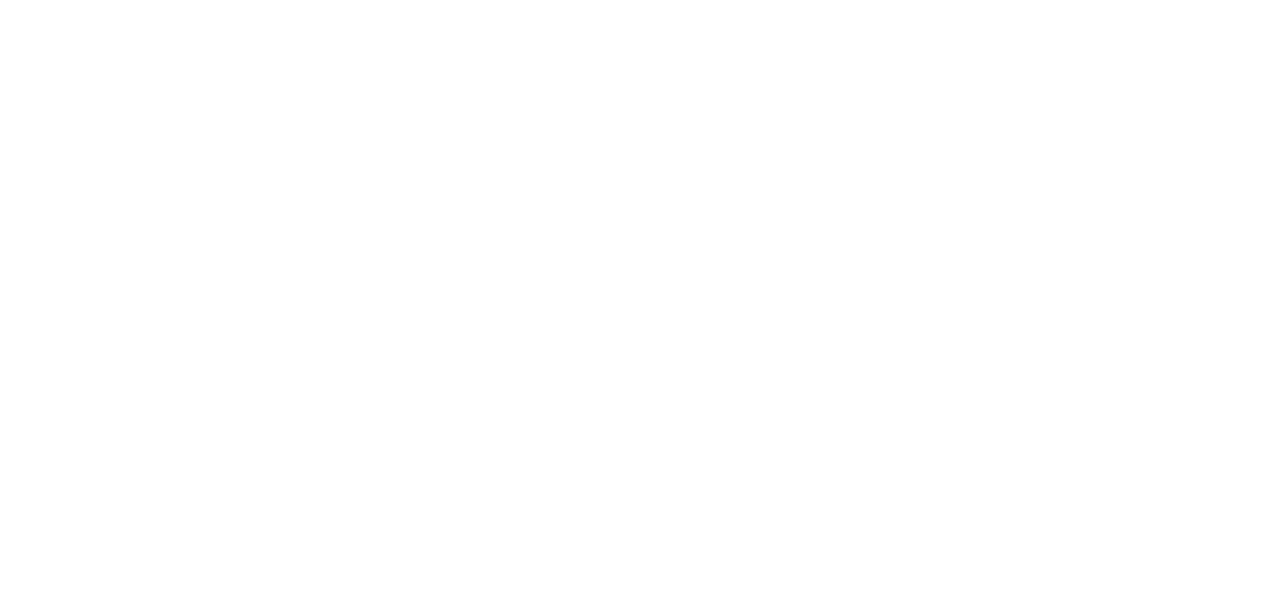
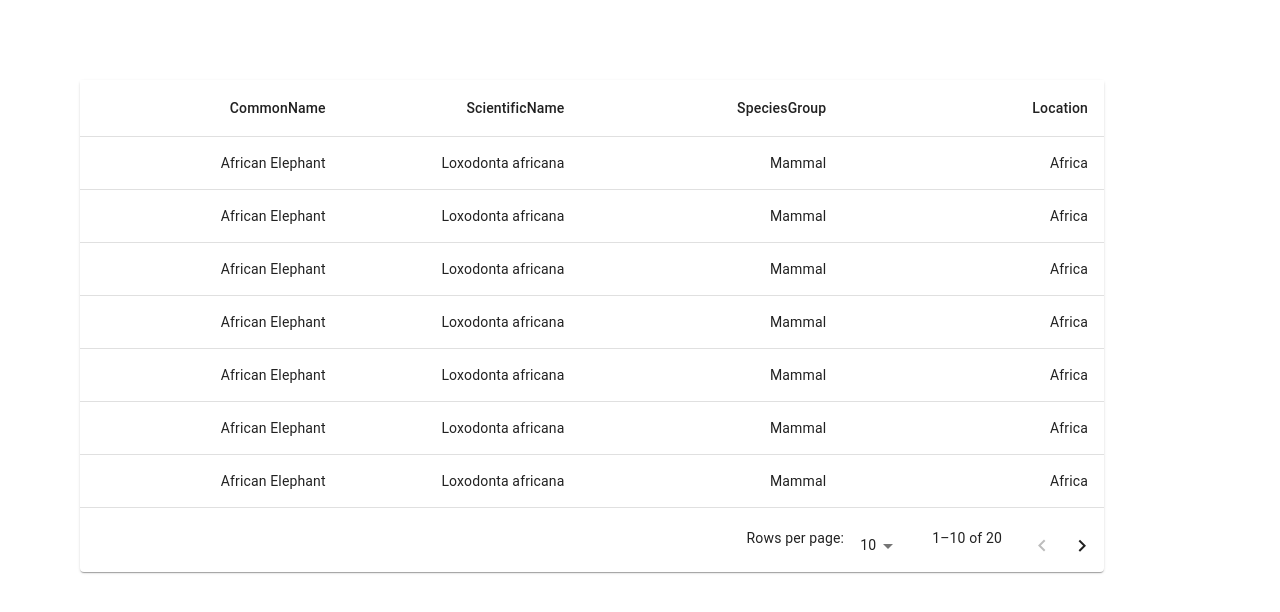
Before and after one commit to mvschiranjeevi/careForAnimals, a React (Create React App) app in the folder signupfront/: page /animalData in a window 1280 px wide. Before the commit this address had no page. Shown: the top 612 px of the page. Built offline with nearby package versions, Linux system fonts and the light colour scheme.

Commit message:
Animal Table page added

```diff
--- a/signupfront/src/App.jsx
+++ b/signupfront/src/App.jsx
@@ -24,6 +24,7 @@
 import EventsPage from "./pages/events";
 import HomePage from "./pages/home";
 import AnimalInfo from "./pages/animalInfo";
+import AnimalTable from "./pages/animalTable";
 
 class App extends Component {
   constructor() {
@@ -93,6 +94,7 @@
           <Route path="/events" element={<EventsPage />} />
           <Route path="/profile" element={<Profile />} />
           <Route path="/animalInfo" element={<AnimalInfo />} />
+          <Route path="/animalData" element={<AnimalTable/>}/>
           <Route path="/" element={<HomePage />} />
         </Routes>
       </>
--- /dev/null
+++ b/signupfront/src/components/Table.js
@@ -0,0 +1,108 @@
+import * as React from 'react';
+import Paper from '@mui/material/Paper';
+import Table from '@mui/material/Table';
+import TableBody from '@mui/material/TableBody';
+import TableCell from '@mui/material/TableCell';
+import TableContainer from '@mui/material/TableContainer';
+import TableHead from '@mui/material/TableHead';
+import TablePagination from '@mui/material/TablePagination';
+import TableRow from '@mui/material/TableRow';
+
+const columns = [
+  { id: 'name', label: 'CommonName', minWidth: 170 },
+  { id: 'sciname', label: 'ScientificName', minWidth: 100 },
+  { id:'group', label: 'SpeciesGroup', minWidth: 170 },
+  { id: 'location', label: 'Location', minWidth: 170 },
+];
+
+function createData(name, sciname, group, location) {
+    return { name, sciname, group, location };
+  }
+
+  const rows = [
+    createData('African Elephant', 'Loxodonta africana', 'Mammal', 'Africa'),
+    createData('African Elephant', 'Loxodonta africana', 'Mammal', 'Africa'),
+    createData('African Elephant', 'Loxodonta africana', 'Mammal', 'Africa'),
+    createData('African Elephant', 'Loxodonta africana', 'Mammal', 'Africa'),
+    createData('African Elephant', 'Loxodonta africana', 'Mammal', 'Africa'),
+    createData('African Elephant', 'Loxodonta africana', 'Mammal', 'Africa'),
+    createData('African Elephant', 'Loxodonta africana', 'Mammal', 'Africa'),
+    createData('African Elephant', 'Loxodonta africana', 'Mammal', 'Africa'),
+    createData('African Elephant', 'Loxodonta africana', 'Mammal', 'Africa'),
+    createData('African Elephant', 'Loxodonta africana', 'Mammal', 'Africa'),
+    createData('African Elephant', 'Loxodonta africana', 'Mammal', 'Africa'),
+    createData('African Elephant', 'Loxodonta africana', 'Mammal', 'Africa'),
+    createData('African Elephant', 'Loxodonta africana', 'Mammal', 'Africa'),
+    createData('African Elephant', 'Loxodonta africana', 'Mammal', 'Africa'),
+    createData('African Elephant', 'Loxodonta africana', 'Mammal', 'Africa'),
+    createData('African Elephant', 'Loxodonta africana', 'Mammal', 'Africa'),
+    createData('African Elephant', 'Loxodonta africana', 'Mammal', 'Africa'),
+    createData('African Elephant', 'Loxodonta africana', 'Mammal', 'Africa'),
+    createData('African Elephant', 'Loxodonta africana', 'Mammal', 'Africa'),
+    createData('African Elephant', 'Loxodonta africana', 'Mammal', 'Africa'),
+  ];
+
+export default function AnimalsTable() {
+  const [page, setPage] = React.useState(0);
+  const [rowsPerPage, setRowsPerPage] = React.useState(10);
+
+  const handleChangePage = (event, newPage) => {
+    setPage(newPage);
+  };
+
+  const handleChangeRowsPerPage = (event) => {
+    setRowsPerPage(+event.target.value);
+    setPage(0);
+  };
+
+  return (
+    <Paper sx={{ width: '80%', overflow: '', marginLeft:'80px', marginTop:'80px' }}>
+      <TableContainer sx={{ maxHeight: 440 }}>
+        <Table stickyHeader aria-label="sticky table">
+          <TableHead>
+            <TableRow>
+              {columns.map((column) => (
+                <TableCell
+                  key={column.id}
+                  align='right'
+                  style={{ minWidth: column.minWidth }}
+                >
+                  {column.label}
+                </TableCell>
+              ))}
+            </TableRow>
+          </TableHead>
+          <TableBody>
+            {rows
+              .slice(page * rowsPerPage, page * rowsPerPage + rowsPerPage)
+              .map((row) => {
+                return (
+                  <TableRow hover role="checkbox" tabIndex={-1} key={row.code}>
+                    {columns.map((column) => {
+                      const value = row[column.id];
+                      return (
+                        <TableCell key={column.id} align='right'>
+                          {column.format && typeof value === 'number'
+                            ? column.format(value)
+                            : value}
+                        </TableCell>
+                      );
+                    })}
+                  </TableRow>
+                );
+              })}
+          </TableBody>
+        </Table>
+      </TableContainer>
+      <TablePagination
+        rowsPerPageOptions={[10, 25, 100]}
+        component="div"
+        count={rows.length}
+        rowsPerPage={rowsPerPage}
+        page={page}
+        onPageChange={handleChangePage}
+        onRowsPerPageChange={handleChangeRowsPerPage}
+      />
+    </Paper>
+  );
+}
--- /dev/null
+++ b/signupfront/src/pages/animalTable.js
@@ -0,0 +1,14 @@
+import React,{useState,useEffect} from "react";
+import AnimalsTable from "../components/Table";
+
+const AnimalTable=()=>{
+    const [animals,setAnimals]=useState();
+
+    return(
+        <div className="animaltable">
+            <AnimalsTable/>
+        </div>
+    );
+}
+
+export default AnimalTable
```
Also changed, not shown: 1 other file (tests, documents, lock files or other folders).
